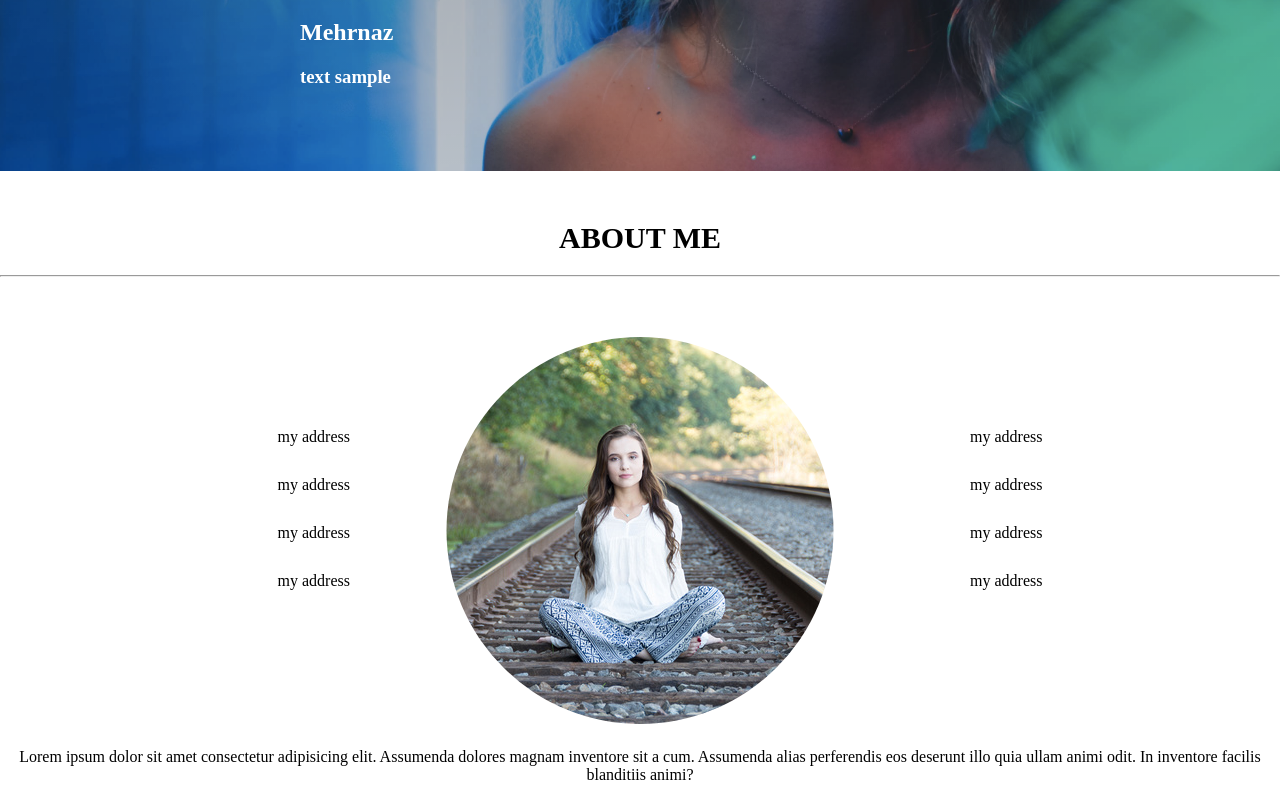
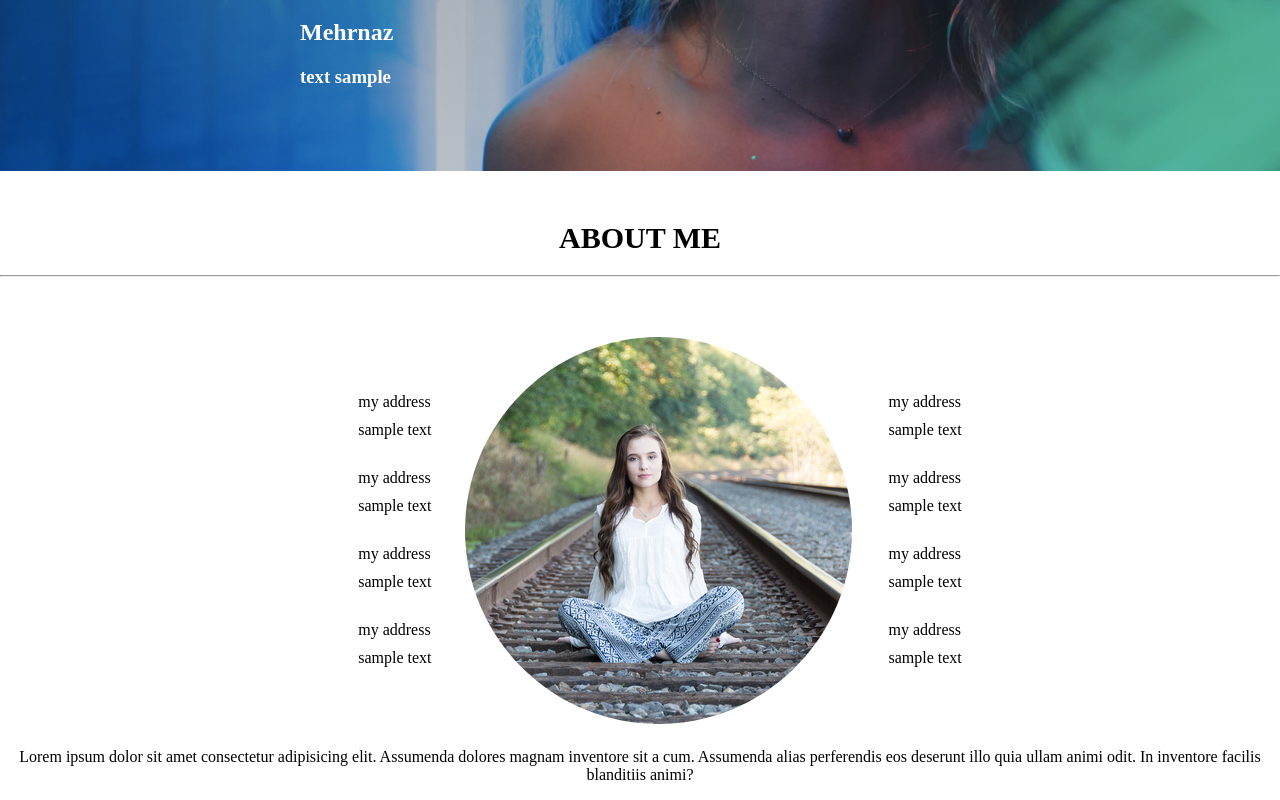
Before and after one commit to mehrnaz-ghaffar/portfolio, a Vue app: page / in a window 1280 px wide. Shown: the part 629-1429 px from the top of the page. Built offline with nearby package versions, Linux system fonts and the light colour scheme.

Commit message:
chore : worked on about section

```diff
--- a/src/App.vue
+++ b/src/App.vue
@@ -37,15 +37,25 @@
       <section class="about">
         <h2>ABOUT ME</h2>
         <hr>
-
-
         <div class="aboutContainer">
           <div class="aboutText" id="leftDiv">
             <ul>
-              <li>my address</li>
-              <li>my address</li>
-              <li>my address</li>
-              <li>my address</li>
+              <li>
+                <div class="titles">my address</div>
+                <div>sample text</div>
+              </li>
+              <li>
+                <div class="titles">my address</div>
+                <div>sample text</div>
+              </li>
+              <li>
+                <div class="titles">my address</div>
+                <div>sample text</div>
+              </li>
+              <li>
+                <div class="titles">my address</div>
+                <div>sample text</div>
+              </li>
             </ul>
 
           </div>
@@ -54,10 +64,22 @@
           </div>
           <div class="aboutText" id="rightDiv">
             <ul>
-              <li>my address</li>
-              <li>my address</li>
-              <li>my address</li>
-              <li>my address</li>
+              <li>
+                <div class="titles">my address</div>
+                <div>sample text</div>
+              </li>
+              <li>
+                <div class="titles">my address</div>
+                <div>sample text</div>
+              </li>
+              <li>
+                <div class="titles">my address</div>
+                <div>sample text</div>
+              </li>
+              <li>
+                <div class="titles">my address</div>
+                <div>sample text</div>
+              </li>
             </ul>
 
           </div>
@@ -294,8 +316,8 @@ main.navbarHover{
 }
 
 .aboutText{
-  /* margin-top: 30px; */
-  margin-top: inherit;
+  margin-top: 25px;
+  /* margin-top: inherit; */
 }
 
 .aboutText ul li{
@@ -303,9 +325,13 @@ main.navbarHover{
   line-height: 3rem;
 }
 
-/* #leftDiv{
+#leftDiv{
+ margin-right: -63px ;
+}
 
-} */
+#rightDiv{
+  margin-left: -100px;
+}
 
 .aboutImage img{
 
@@ -316,4 +342,8 @@ main.navbarHover{
   text-align: center;
 }
 
+.titles{
+  margin-bottom: -20px;
+}
+
 </style>
```
